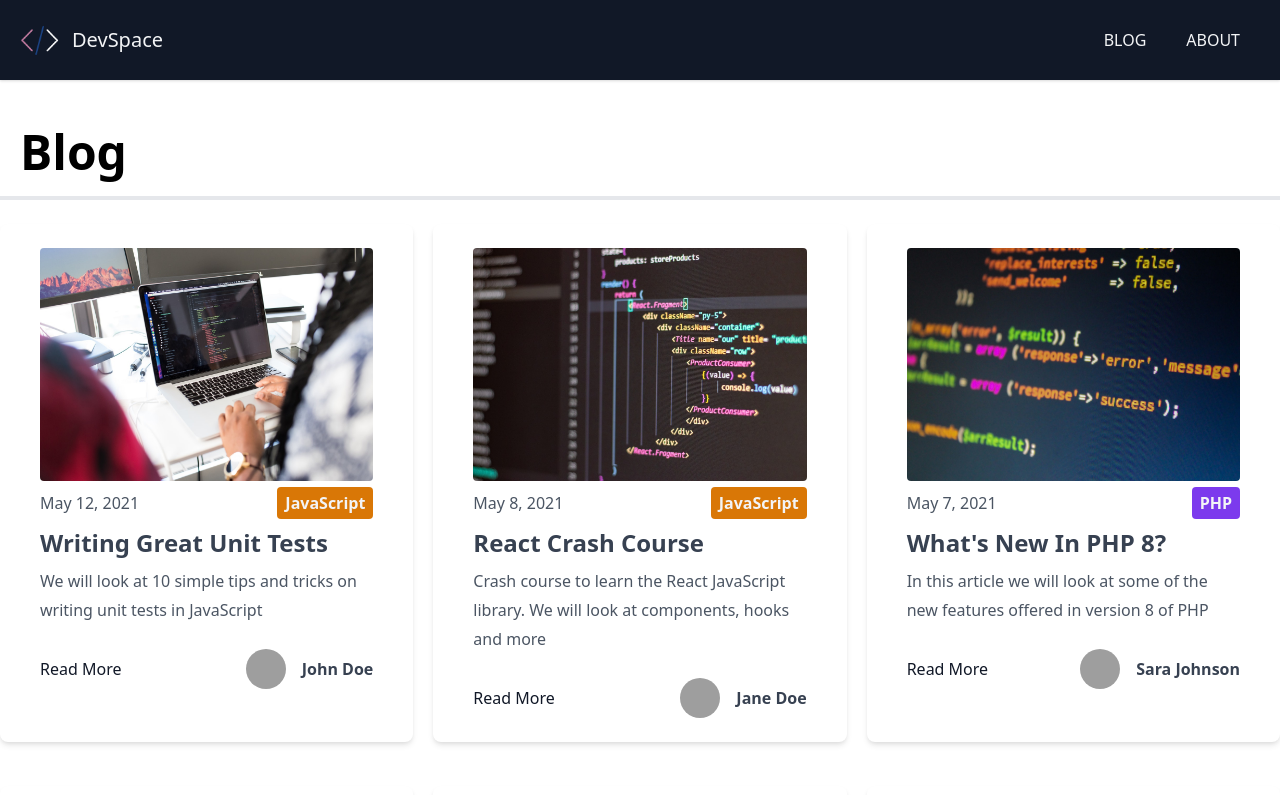
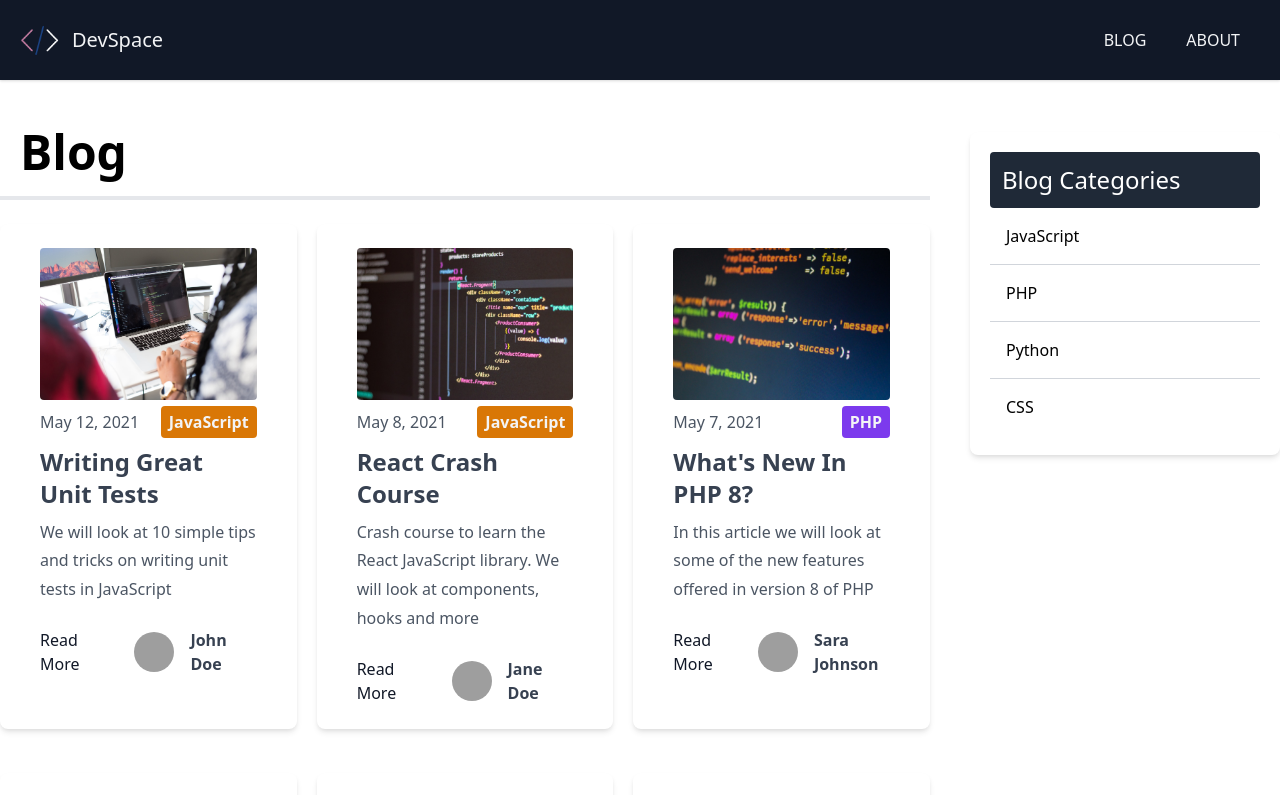
Before and after one commit to bradtraversy/devspace-blog, a Next.js app: page /blog/page/1 in a window 1280 px wide. Shown: the top 795 px of the page. Built offline with nearby package versions, Linux system fonts and the light colour scheme; grey boxes are pictures that could not be loaded.

Commit message:
category sidebar

```diff
--- /dev/null
+++ b/components/CategoryList.js
@@ -0,0 +1,18 @@
+import Link from 'next/link'
+
+export default function CategoryList({ categories }) {
+  return (
+    <div className='w-full p-5 bg-white rounded-lg shadow-md mt-6'>
+      <h3 className='text-2xl bg-gray-800 text-white p-3 rounded'>
+        Blog Categories
+      </h3>
+      <ul className='divide-y divide-gray-300'>
+        {categories.map((category, index) => (
+          <Link key={index} href={`/blog/category/${category.toLowerCase()}`}>
+            <li className='p-4 cursor-pointer hover:bg-gray-50'>{category}</li>
+          </Link>
+        ))}
+      </ul>
+    </div>
+  )
+}
--- a/pages/blog/category/[category_name].js
+++ b/pages/blog/category/[category_name].js
@@ -3,12 +3,15 @@
 import Link from 'next/link'
 import Layout from '@/components/Layout'
 import Post from '@/components/Post'
+import CategoryList from '@/components/CategoryList'
 import matter from 'gray-matter'
 import { getPosts } from '@/lib/posts'
 
-export default function CategoryBlogPage({ posts, categoryName }) {
+export default function CategoryBlogPage({ posts, categoryName, categories }) {
   return (
     <Layout>
+      <div className='flex justify-between'>
+        <div className='w-3/4 mr-10'>
           <h1 className='text-5xl border-b-4 p-5 font-bold'>
             Posts in {categoryName}
           </h1>
@@ -17,6 +20,12 @@
             {posts.map((post, index) => (
               <Post key={index} post={post} />
             ))}
+          </div>
+        </div>
+
+        <div className='w-1/4'>
+          <CategoryList categories={categories} />
+        </div>
       </div>
     </Layout>
   )
@@ -51,6 +60,10 @@
 
   const posts = getPosts()
 
+  // Get categories for sidebar
+  const categories = posts.map((post) => post.frontmatter.category)
+  const uniqueCategories = [...new Set(categories)]
+
   // Filter posts by category
   const categoryPosts = posts.filter(
     (post) => post.frontmatter.category.toLowerCase() === category_name
@@ -60,6 +73,7 @@
     props: {
       posts: categoryPosts,
       categoryName: category_name,
+      categories: uniqueCategories,
     },
   }
 }
--- a/pages/blog/page/[page_index].js
+++ b/pages/blog/page/[page_index].js
@@ -3,12 +3,15 @@
 import Layout from '@/components/Layout'
 import Post from '@/components/Post'
 import Pagination from '@/components/Pagination'
+import CategoryList from '@/components/CategoryList'
 import { POSTS_PER_PAGE } from '@/config/index'
 import { getPosts } from '@/lib/posts'
 
-export default function BlogPage({ posts, numPages, currentPage }) {
+export default function BlogPage({ posts, numPages, currentPage, categories }) {
   return (
     <Layout>
+      <div className='flex justify-between'>
+        <div className='w-3/4 mr-10'>
           <h1 className='text-5xl border-b-4 p-5 font-bold'>Blog</h1>
 
           <div className='grid md:grid-cols-2 lg:grid-cols-3 gap-5'>
@@ -18,6 +21,12 @@
           </div>
 
           <Pagination currentPage={currentPage} numPages={numPages} />
+        </div>
+
+        <div className='w-1/4'>
+          <CategoryList categories={categories} />
+        </div>
+      </div>
     </Layout>
   )
 }
@@ -48,6 +57,10 @@
 
   const posts = getPosts()
 
+  // Get categories for sidebar
+  const categories = posts.map((post) => post.frontmatter.category)
+  const uniqueCategories = [...new Set(categories)]
+
   const numPages = Math.ceil(files.length / POSTS_PER_PAGE)
   const pageIndex = page - 1
   const orderedPosts = posts.slice(
@@ -60,6 +73,7 @@
       posts: orderedPosts,
       numPages,
       currentPage: page,
+      categories: uniqueCategories,
     },
   }
 }
```
Lines whose indentation alone changed are shown as unchanged.
